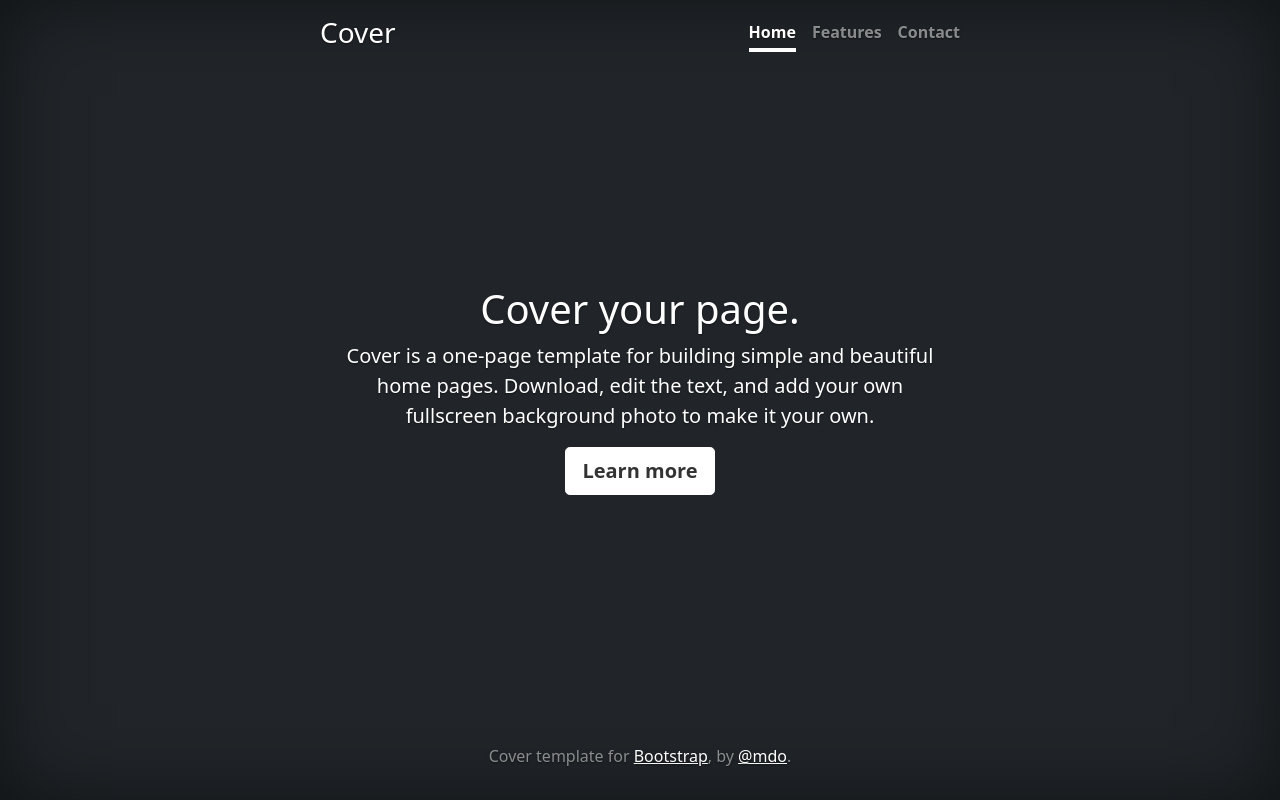
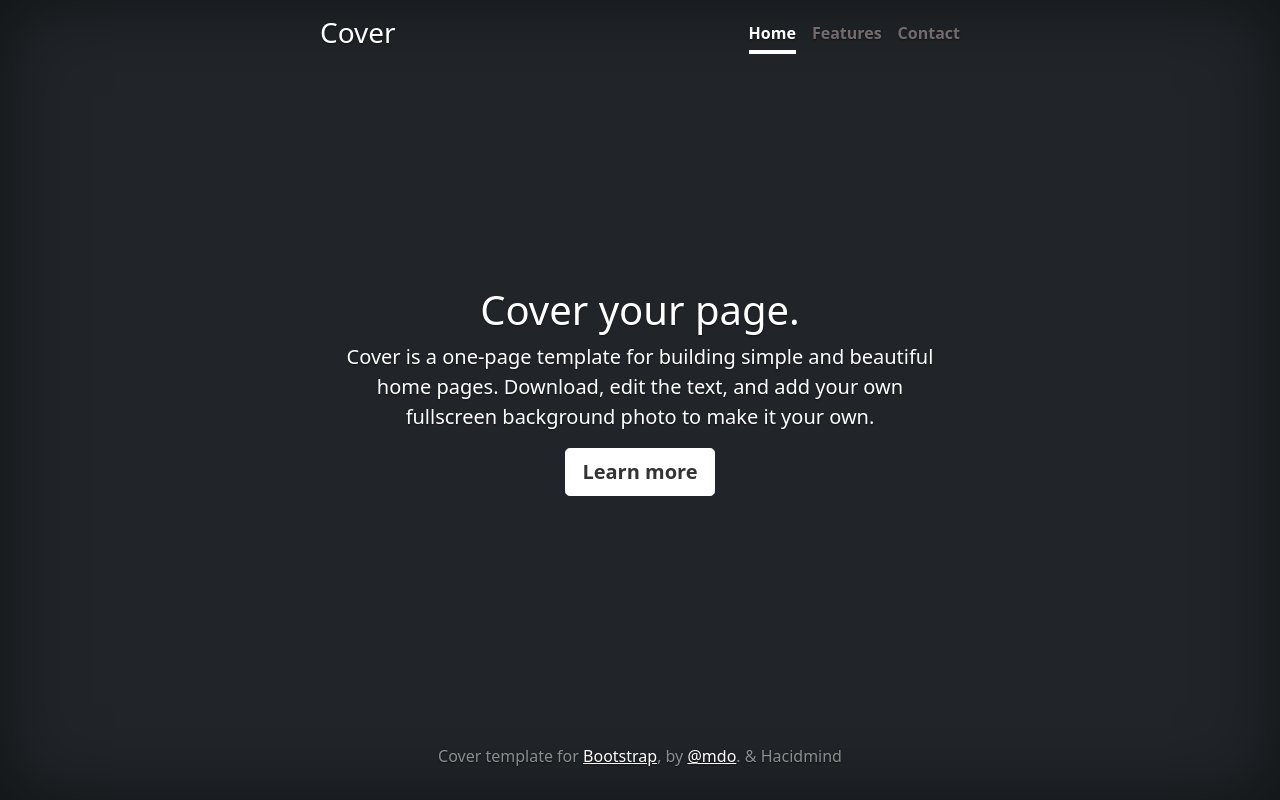
Before and after one commit to hacidmind/cover, a plain HTML site: page index.html in a window 1280 px wide. Drawn offline with nearby package versions, Linux system fonts and the light colour scheme.

Commit message:
Added my url and name

```diff
--- a/css/style.css
+++ b/css/style.css
@@ -31,9 +31,9 @@ body {
  */
 
 .nav-masthead .nav-link {
-  padding: .25rem 0;
+  padding: .30rem 0;
   font-weight: 700;
-  color: rgba(255, 255, 255, .5);
+  color: rgba(209, 191, 191, 0.5);
   background-color: transparent;
   border-bottom: .25rem solid transparent;
 }
--- a/index.html
+++ b/index.html
@@ -52,7 +52,7 @@
 
         <footer class="mt-auto text-white-50">
             <p>Cover template for <a href="https://getbootstrap.com/" class="text-white">Bootstrap</a>, by <a
-                    href="https://twitter.com/mdo" class="text-white">@mdo</a>.</p>
+                    href="https://twitter.com/mdo" class="text-white">@mdo</a>. & Hacidmind</p>
         </footer>
     </div>
 
```
Also changed, not shown: 1 other file.
